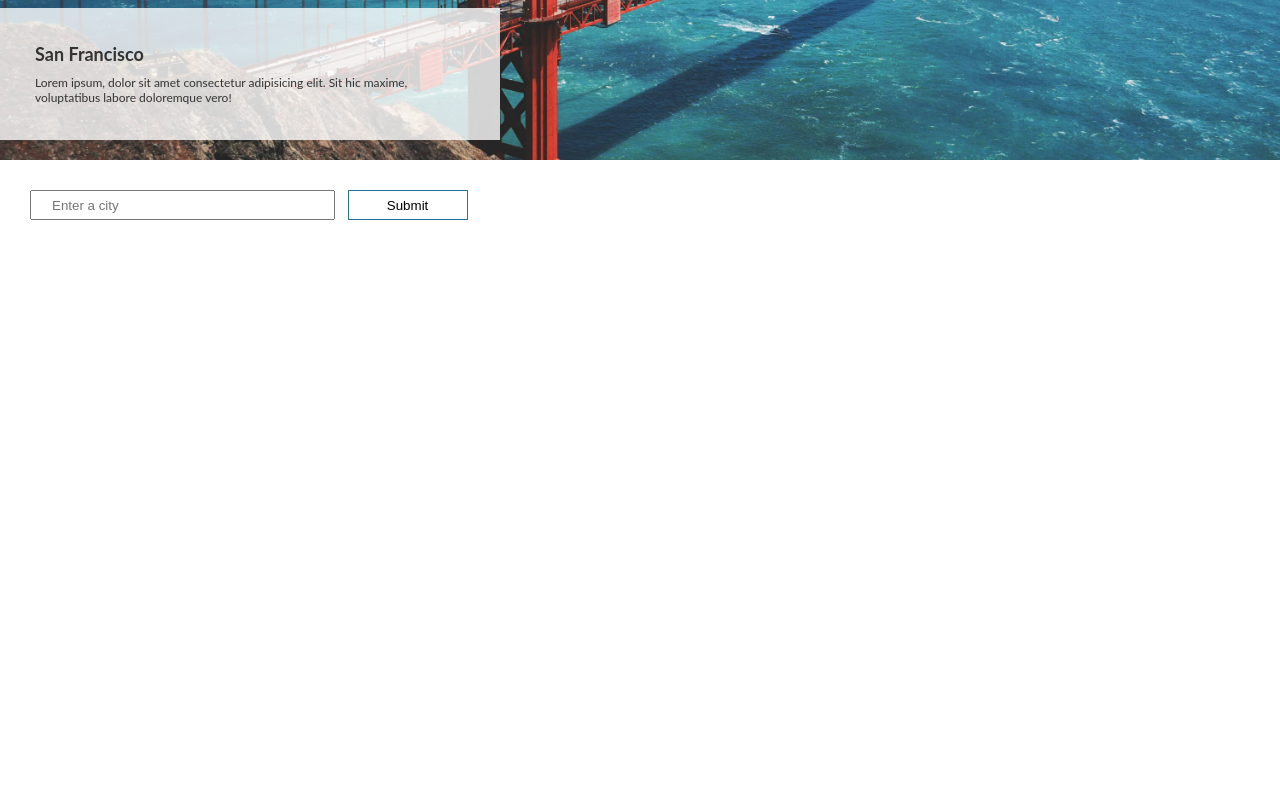
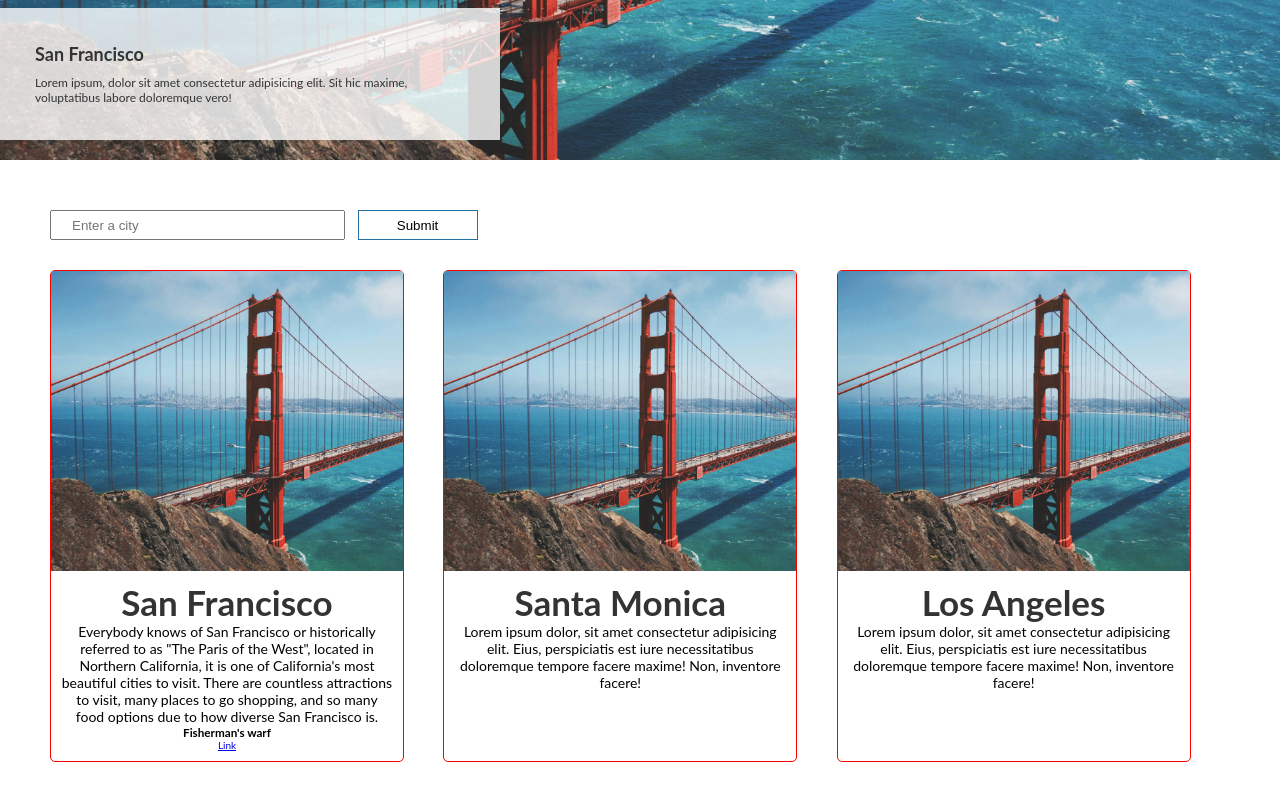
Before and after one commit to Awscr-zz/viaje, a website: page index.html in a window 1280 px wide. Shown: the part 450-1250 px from the top of the page. Drawn offline with Linux system fonts and the light colour scheme.

Commit message:
Create cards for main and initialize styles

```diff
--- a/css/style.css
+++ b/css/style.css
@@ -134,16 +134,44 @@ body {
         background-color: #fff;
         color: #333; }
 
-.main {
+.cities {
   height: 100rem;
-  width: 100%; }
-  .main__form {
-    padding: 3rem; }
-    .main__form__input {
+  width: 100%;
+  padding: 5rem; }
+  .cities__form {
+    margin-bottom: 3rem; }
+    .cities__form__input {
       height: 3rem;
       width: 25%;
       padding-left: 2rem;
       margin-right: 1rem; }
+  .cities__row {
+    display: grid;
+    grid-template-columns: 33.33% 33.33% 33.33%; }
+    .cities__row__card {
+      width: 90%;
+      border: 0.1rem solid red;
+      border-radius: 0.5rem;
+      text-align: center;
+      transition: all 0.4s ease; }
+      .cities__row__card__img {
+        width: 100%;
+        height: 30rem;
+        background: url("../../img/San_Francisco_Img.jpg");
+        border-top-left-radius: 0.2rem;
+        border-top-right-radius: 0.2rem;
+        background-size: cover; }
+      .cities__row__card__text {
+        grid-area: text;
+        padding: 1rem; }
+        .cities__row__card__text__title {
+          font-size: 3.5rem;
+          color: #333; }
+        .cities__row__card__text__description {
+          font-size: 1.4rem; }
+      .cities__row__card:hover {
+        transform: scale(1.03);
+        box-shadow: 0.5rem 0.5rem 1.5rem rgba(0, 0, 0, 0.6); }
 
 .contact {
   height: 100vh;
--- a/index.html
+++ b/index.html
@@ -78,15 +78,64 @@
       </div>
     </section>
 
-    <main class="main">
-      <form class="main__form">
+    <main>
+      <section class="cities">
+        <form class="cities__form">
           <input
-          class="main__form__input"
+            class="cities__form__input"
             type="text"
             placeholder="Enter a city"
           />
           <input class="submit" type="submit" />
         </form>
+
+        <div class="cities__row">
+          <div class="cities__row__card">
+            <div class="cities__row__card__img"></div>
+            <div class="cities__row__card__text">
+              <h2 class="cities__row__card__text__title">San Francisco</h2>
+              <p class="cities__row__card__text__description">
+                Everybody knows of San Francisco or historically referred to as
+                "The Paris of the West", located in Northern California, it is
+                one of California's most beautiful cities to visit. There are
+                countless attractions to visit, many places to go shopping, and
+                so many food options due to how diverse San Francisco is.
+              </p>
+
+              <div class="cities__row__card__text__attractions">
+                <div class="cities__row__card__text__attractions__place">
+                  <h3>Fisherman's warf</h3>
+                  <a href="#">Link</a>
+                </div>
+              </div>
+            </div>
+          </div>
+
+          <div class="cities__row__card">
+            <div class="cities__row__card__img"></div>
+            <div class="cities__row__card__text">
+              <h2 class="cities__row__card__text__title">Santa Monica</h2>
+              <p class="cities__row__card__text__description">
+                Lorem ipsum dolor, sit amet consectetur adipisicing elit. Eius,
+                perspiciatis est iure necessitatibus doloremque tempore facere
+                maxime! Non, inventore facere!
+              </p>
+            </div>
+          </div>
+
+          <div class="cities__row__card">
+            <div class="cities__row__card__img"></div>
+            <div class="cities__row__card__text">
+              <h2 class="cities__row__card__text__title">Los Angeles</h2>
+              <p class="cities__row__card__text__description">
+                Lorem ipsum dolor, sit amet consectetur adipisicing elit. Eius,
+                perspiciatis est iure necessitatibus doloremque tempore facere
+                maxime! Non, inventore facere!
+              </p>
+            </div>
+          </div>
+        </div>
+      </section>
     </main>
 
     <script src="app.js"></script>
```
Lines whose indentation alone changed are shown as unchanged.
